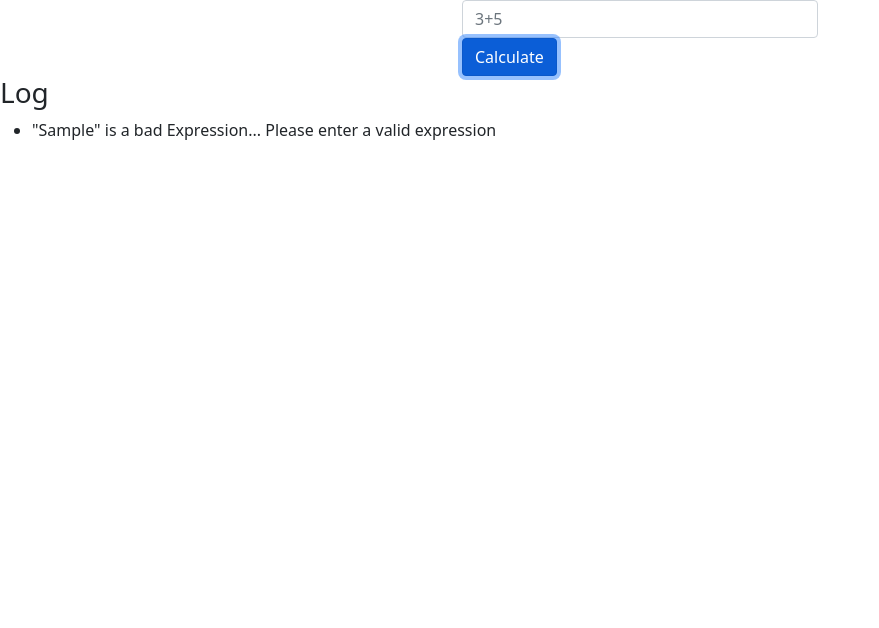
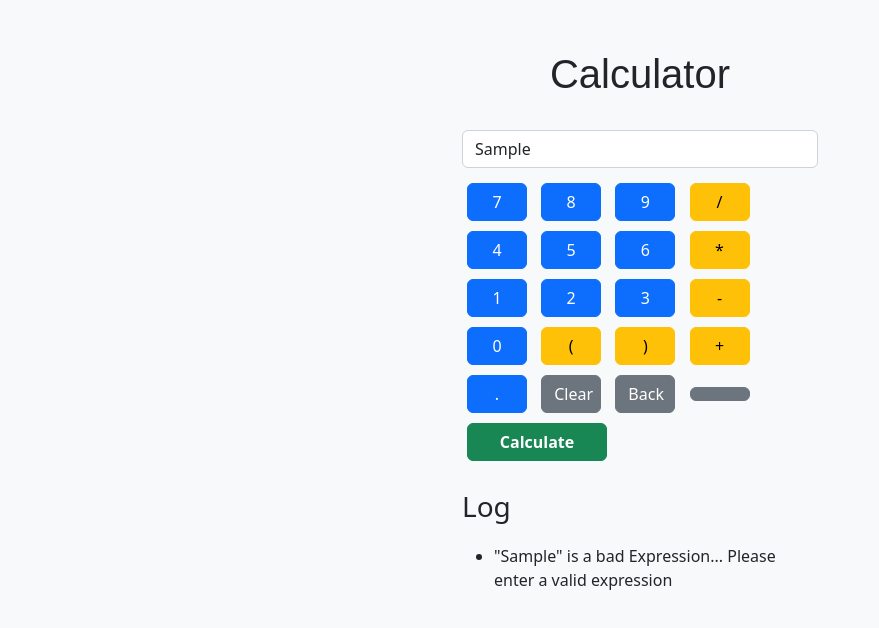
Before and after one commit to Ygshberwal/Calculator, a plain HTML site: page index.html in a window 1280 px wide. Both pictures are taken after typing "Sample" into the empty fields and a click on the button "Calculate". Shown: the whole page, without its empty margins (0-879 px from the left). Drawn offline with nearby package versions, Linux system fonts and the light colour scheme.

Commit message:
GUI Calculator

```diff
--- a/index.html
+++ b/index.html
@@ -1,34 +1,126 @@
 <!DOCTYPE html>
-<html lang="en">
+<html>
 <head>
-    <meta charset="UTF-8">
-    <meta name="viewport" content="width=device-width, initial-scale=1.0">
-    <title>Calculator</title>
-    <link href="https://cdn.jsdelivr.net/npm/bootstrap@5.0.2/dist/css/bootstrap.min.css" rel="stylesheet" integrity="sha384-EVSTQN3/azprG1Anm3QDgpJLIm9Nao0Yz1ztcQTwFspd3yD65VohhpuuCOmLASjC" crossorigin="anonymous">
-    <script src="https://cdn.jsdelivr.net/npm/bootstrap@5.0.2/dist/js/bootstrap.bundle.min.js" integrity="sha384-MrcW6ZMFYlzcLA8Nl+NtUVF0sA7MsXsP1UyJoMp4YLEuNSfAP+JcXn/tWtIaxVXM" crossorigin="anonymous"></script>
+	<meta charset="utf-8">
+	<meta name="viewport" content="width=device-width, initial-scale=1">
+	<title>CALCULATOR</title>
+	<link href="https://cdn.jsdelivr.net/npm/bootstrap@5.2.1/dist/css/bootstrap.min.css" rel="stylesheet" integrity="sha384-iYQeCzEYFbKjA/T2uDLTpkwGzCiq6soy8tYaI1GyVh/UjpbCx/TYkiZhlZB6+fzT" crossorigin="anonymous">
+	<link rel="stylesheet" href="styles.css">
+    <link rel="stylesheet" href="style.css">
+	<script src="script.js"></script>
+	<script src="https://cdn.jsdelivr.net/npm/bootstrap@5.2.1/dist/js/bootstrap.bundle.min.js" integrity="sha384-u1OknCvxWvY5kfmNBILK2hRnQC3Pr17a+RTT6rIHI7NnikvbZlHgTPOOmMi466C8" crossorigin="anonymous"></script>
 	<script type="text/javascript" src="https://cdn.jsdelivr.net/npm/mathjs@11.2.1/lib/browser/math.min.js"></script>
+
 </head>
 <body>
 <div class="container">
 	<div class="row">
+		<div class="col"></div>
+			<div class="col">
+				<h1><bold>Calculator</bold></h1><br>
+				<input type="input" id="expression" placeholder="Enter expression" class="form-control" >
+				</div>
+				<div class="col"></div>
+				<div class="row">
+					<div class="col"></div>
+					<div class="col">
+						<div id="result"></div>
+					</div>
+					<div class="col"></div>
+				</div>
+		<div class="col"></div>
+	</div>
+
+<!--  Calculator field Result -->
+
+<!--   7 8 9 /   -->
+	<div class="row">
+		<div class="col"></div>
 			<div class="col">
 
+				<button  class="btn btn-primary" onclick="input_number(7)">7</button>
+				<button  class="btn btn-primary"onclick="input_number(8)" >8</button>
+				<button  class="btn btn-primary" onclick="input_number(9)">9</button>
+				<button  class="btn btn-warning"onclick="input_number('/')" >/</button>
 				</div>
+		<div class="col"></div>
+	</div>
+
+<!--   4 5 6 *   -->
+	<div class="row">
+		<div class="col"></div>
 			<div class="col">
-                <input type="input" class="form-control" id="expression" placeholder="3+5">
-                <button id="calculate" onclick="math_calculate()" class="btn btn-primary">Calculate</button>
+
+				<button  class="btn btn-primary" onclick="input_number(4)">4</button>
+				<button  class="btn btn-primary" onclick="input_number(5)">5</button>
+				<button  class="btn btn-primary" onclick="input_number(6)">6</button>
+				<button  class="btn btn-warning"onclick="input_number('*')">*</button>
+				</div>
+		<div class="col"></div>
+	</div>
+
+<!--   1 2 3 -   -->
+	<div class="row">
+		<div class="col"></div>
+			<div class="col">
+
+				<button  class="btn btn-primary" onclick="input_number(1)">1</button>
+				<button  class="btn btn-primary" onclick="input_number(2)">2</button>
+				<button  class="btn btn-primary" onclick="input_number(3)">3</button>
+				<button  class="btn btn-warning" onclick="input_number('-')">-</button>
+				</div>
+		<div class="col"></div>
+	</div>
+
+<!--   0 () +   -->
+	<div class="row">
+		<div class="col"></div>
+			<div class="col">
+
+				<button  class="btn btn-primary" onclick="input_number(0)">0</button>
+				<button  class="btn btn-warning" onclick="input_number('(')">(</button>
+				<button  class="btn btn-warning" onclick="input_number(')')">)</button>
 
 
+				<button  class="btn btn-warning" onclick="input_number('+')">+</button>
 				</div>
+		<div class="col"></div>
+	</div>
+
+<!--   . clear back   -->
+	<div class="row">
+		<div class="col"></div>
 			<div class="col">
+				<button  class="btn btn-primary" onclick="input_number('.')">.</button>
+				<button  class="btn btn-secondary" onclick="clear1()">Clear</button>
+				<button  class="btn btn-secondary" onclick="back()">Back</button>
+                <button  class="btn btn-secondary" ></button>
 
 				</div>
+		<div class="col"></div>
+	</div>
+
+<!--   =    -->
+	<div class="row">
+		<div class="col"></div>
+			<div class="col" >
+				<button style=" width: 140px; font-weight: bolder;" class="btn btn-success" id="calculate" onclick="math_calculate()" >Calculate</button>
+				</div>
+		<div class="col"></div>
+	</div>
+<br>
+
+<!--   LOG   -->
+	<div class="row">
+		<div class="col"></div>
+		<div class="col">
+			<h3>Log</h3>
+			<ul style="list-style-type:disc" id="log" >
+			</ul></div>
+		<div class="col"></div>
 	</div>
 </div>
-    <h3>Log</h3>
-    <ul id="log">
 
-    </ul>
-    <script src="script.js"></script>
+
 </body>
 </html>
--- a/script.js
+++ b/script.js
@@ -1,60 +1,81 @@
-function addLog(msg){
-    var ul=document.getElementById('log')
-    var li=document.createElement("li")
-    var msg_text=document.createTextNode(msg)
-
-    li.appendChild(msg_text)
-    ul.appendChild(li)
-
+function addlog(msg) {
+    var ul = document.getElementById("log");
+    var li = document.createElement("li");
+    var msg_text_node = document.createTextNode(msg);
+    li.appendChild(msg_text_node);
+    ul.appendChild(li);
 }
-
-function calculate(){
-    // alert("called")
-    expression=document.getElementById("expression").value
-    // console.log(expression);
-    if (expression){
-        try{
-            ans=eval(expression)
-            // console.log(ans)
-            document.getElementById("expression").value=ans
-            addLog(expression+"="+ans)
-        }
-        catch(e){
-            // alert("Bad expression")
-            document.getElementById("expression").value=""
-            addLog(expression+" is bad, please fix it")
-        }
-    }
-
+function addlog(msg) {
+    var ul = document.getElementById("log");
+    var li = document.createElement("li");
+    var msg_text_node = document.createTextNode(msg);
+    li.appendChild(msg_text_node);
+    ul.appendChild(li);
 }
 
 
-function math_calculate(){
-    // alert("called")
-    expression=document.getElementById("expression").value
-    // console.log(expression);
+function math_calculate() {
+    var expression = document.getElementById("expression").value;
+    console.log(expression);
+
+    if (expression) {
+        try {
+            var answer = math.evaluate(expression);
+            console.log(answer);
+            document.getElementById("expression").value = "";
+
+            // Update the result div with the calculated answer
+            document.getElementById("result").innerHTML = "Result: " + answer;
+
+            addlog(expression + "=" + answer);
+        } catch (e) {
+            addlog("\"" + expression + "\"  is a bad Expression... Please enter a valid expression");
+        }
+    } else {
+        addlog("Please enter something to calculate");
+    }
+}
+document.addEventListener('keypress', function(event) {
+    if (event.key === 'Enter') {
+        math_calculate();
+        document.getElementById("expression").value = "";
+    }
+});
+
+
+    function calculate(){
+    expression=document.getElementById("expression").value;
+    console.log(expression);
+
     if (expression){
         try{
-            ans=math.evaluate(expression)
-            // console.log(ans)
-            document.getElementById("expression").value=ans
-            document.getElementById("expression").value=""
-            addLog(expression+"="+ans)
-        }
-        catch(e){
-            // alert("Bad expression")
-            document.getElementById("expression").value=""
-            addLog("\"" + expression + "\"  is a bad Expression... Please enter a valid expression");
+            answer=eval(expression)
+            console.log(answer);
+            document.getElementById("expression").value=answer;
+            addlog(expression+"="+answer)
+        }catch(e){
+            addlog("\""+expression+"\"  is a sbad Expression... Please enter valid expression")
         }
     }
     else{
-        addLog("Please enter something to calculate");
-
+        addlog("Please enter something to calculate")
     }
 }
-// Add event listener for keypress event to trigger calculation on Enter key press
-document.addEventListener('keypress', function(event) {
-    if (event.key === 'Enter') {
-        math_calculate();
-    }
-});
+
+function input_number(v){
+    expression=document.getElementById("expression").value;
+    expression=expression+v;
+    document.getElementById("expression").value=expression;
+}
+
+function clear1(){
+
+    expression=document.getElementById("expression").value;
+    expression=null;
+    document.getElementById("expression").value=expression;
+}
+
+function back() {
+    var value = document.getElementById("expression").value;
+    document.getElementById("expression").value = value.substr(0, value.length - 1);
+}
--- /dev/null
+++ b/style.css
@@ -0,0 +1,28 @@
+body {
+    background-color: #f8f9fa;
+}
+.container {
+    margin-top: 50px;
+}
+h1 {
+    text-align: center;
+
+    font-family: Arial, "Helvetica Neue", Helvetica, sans-serif;
+}
+#result {
+    padding-left: 15px;
+    font-size: 1.5em;
+    margin-top: 10px;
+    text-align: left;
+    color: green;
+}
+.btn {
+    margin: 5px;
+    width: 60px;
+}
+.btn-equal {
+    width: 100%;
+}
+#log {
+    margin-top: 20px;
+}
```
Lines whose indentation alone changed are shown as unchanged.
